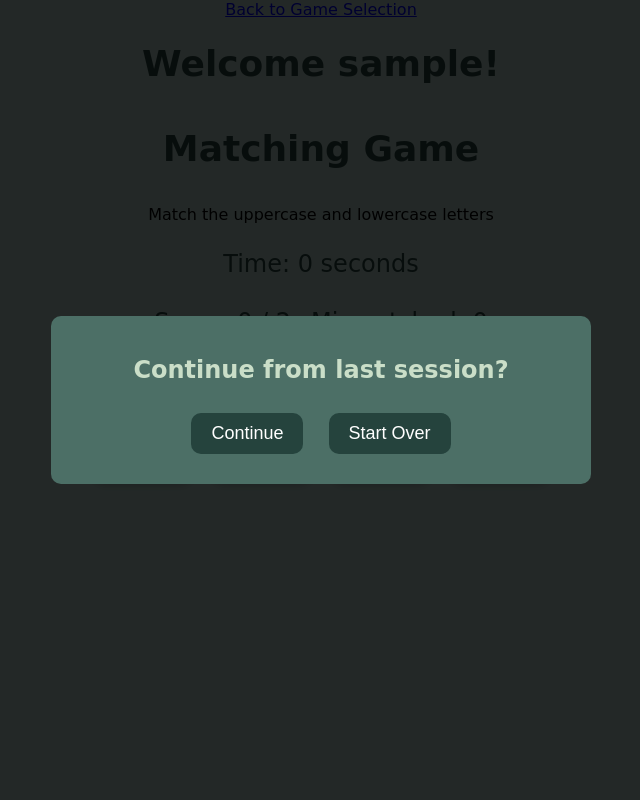
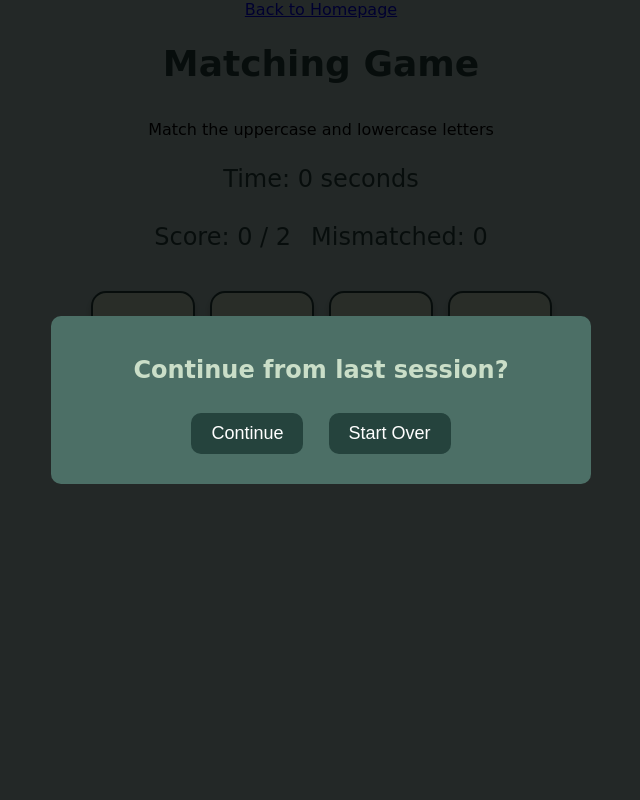
Before and after one commit to Kamden-Duty/KidVenture, a Django app: page /alphabet_matching/ in a window 1280 px wide. Shown: the whole page, without its empty margins (319-959 px from the left). Run offline with Django 5.2, Linux system fonts and the light colour scheme; a user stored in the database is signed in; tables that the repository leaves empty hold one stand-in row (values such as "Sample post"); some libraries are stand-ins or nearby versions.

Commit message:
changed link back to teacher or student page when leaving the game

```diff
--- a/Capstone_Project/KidVenture/templates/KidVenture/alphabet_matching.html
+++ b/Capstone_Project/KidVenture/templates/KidVenture/alphabet_matching.html
@@ -12,9 +12,14 @@
   </head>
   <body>
     <div>
-      <a href="{% url 'game_selection' %}">Back to Game Selection</a>
+      {% if request.user.is_teacher %}
+      <a href="{% url 'teacher_homepage' %}">Back to Homepage</a>
+      {% elif request.user.is_student %}
+      <a href="{% url 'student_homepage' %}">Back to Homepage</a>
+      {% else %}
+      <a href="{% url 'home' %}">Back to Homepage</a>
+      {% endif %}
     </div>
-    <h1>Welcome {{ request.user.username }}!</h1>
     <h1>Matching Game</h1>
     <p>Match the uppercase and lowercase letters</p>
     <div id="timer" class="hidden">Time: 0 seconds</div>
```
